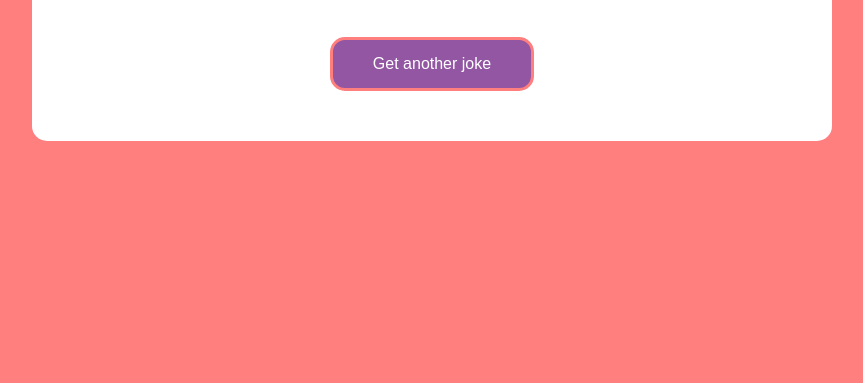
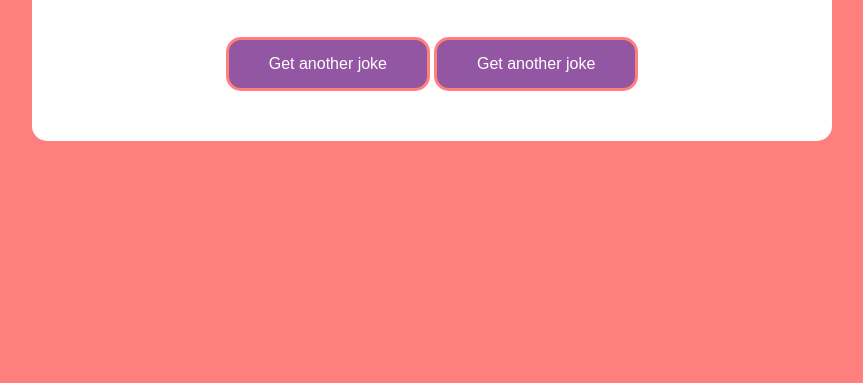
Before and after one commit to alexcalaca/best-dad-jokes-ac, a plain HTML site: page index.html in a window 1280 px wide. Shown: the part 417-800 px from the top of the page, without its empty margins (208-1071 px from the left). Drawn offline with Linux system fonts and the light colour scheme; no server answers.

Commit message:
Update index file

```diff
--- a/index.html
+++ b/index.html
@@ -10,7 +10,8 @@
 			<div id="joke" class="joke">
 				//Joke api here
 			</div>
-			<button id="jokeBtn" class="btn"> Get another joke</button>
+			<button id="jokeFetchBtn" class="btn"> Get another joke </button>
+			<button id="jokeAsyncBtn" class="btn"> Get another joke</button>
 		</div>
 
 		<script src="script.js"></script>
```
